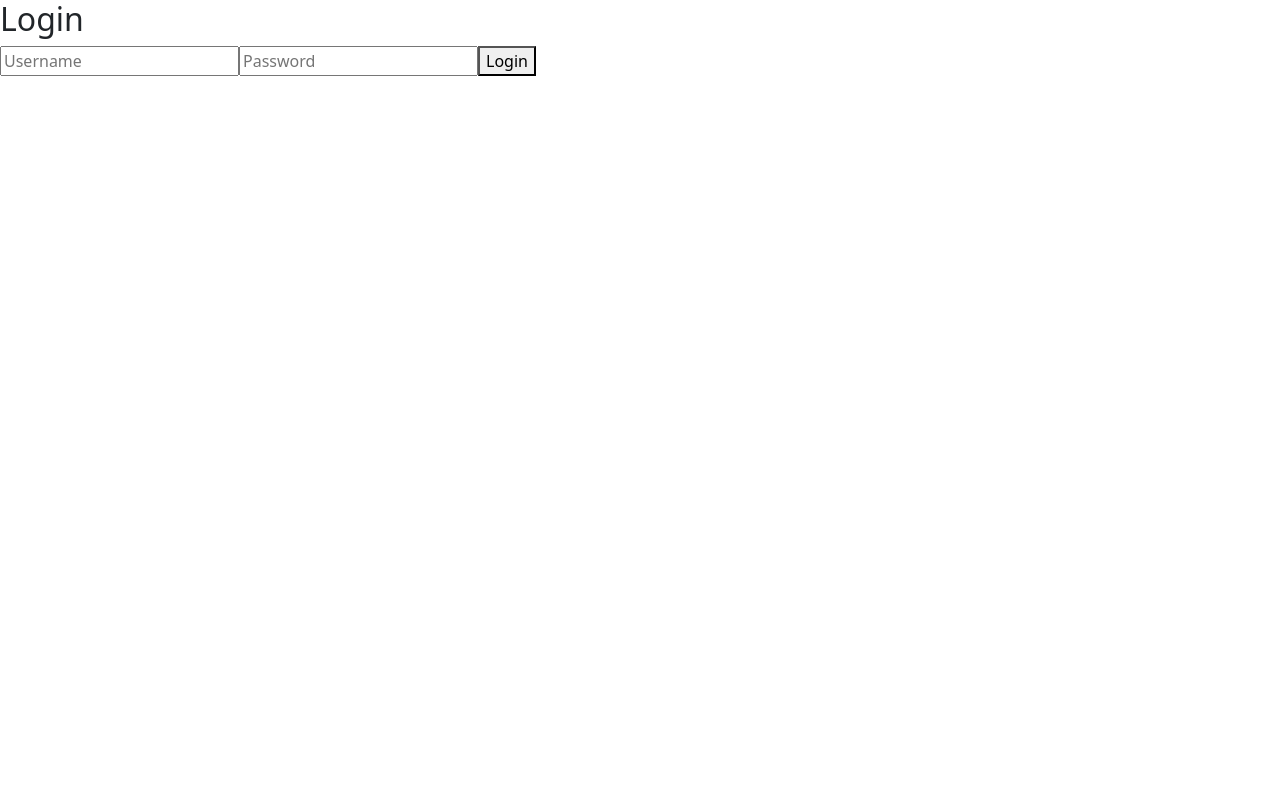
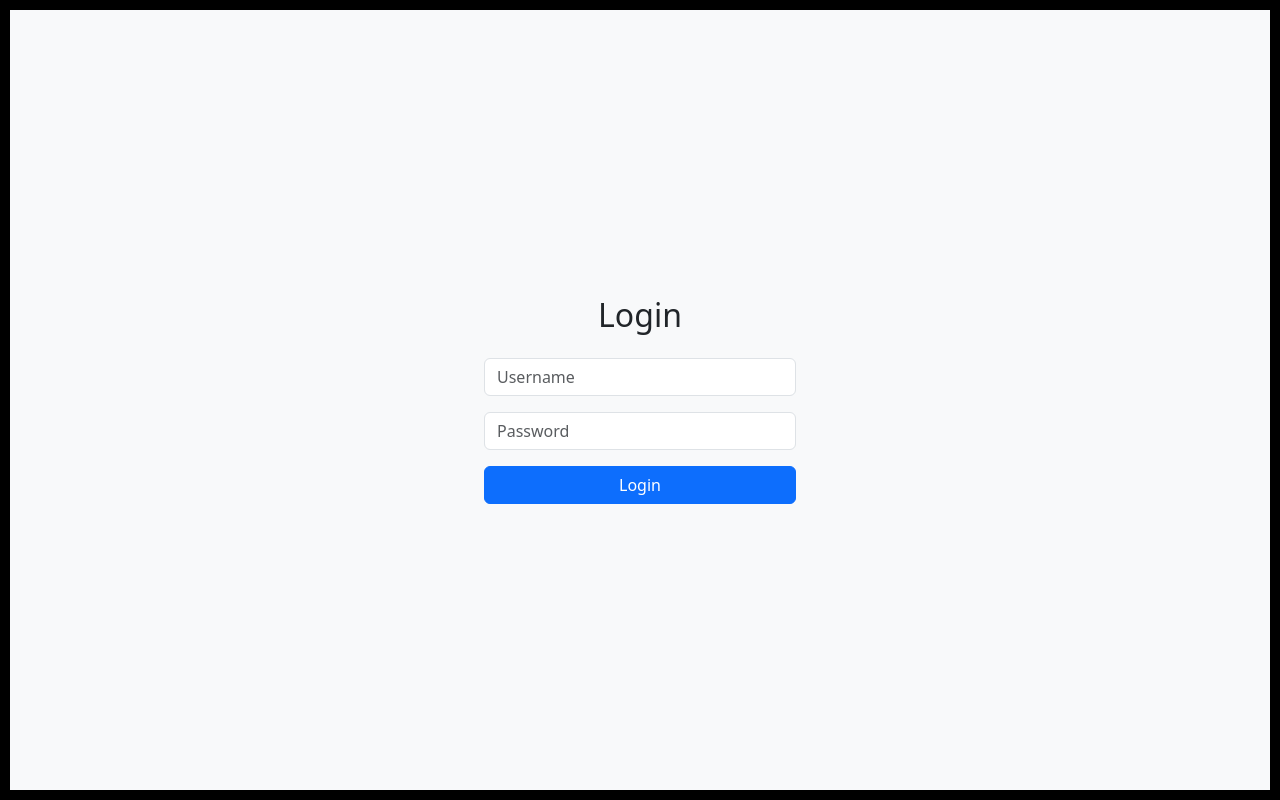
Before and after one commit to ItsAmaan09/WashIT-UI, an Angular app: page /login in a window 1280 px wide. Built offline with nearby package versions, Linux system fonts and the light colour scheme.

Commit message:
update in ui

```diff
--- a/src/app/components/login/login.component.html
+++ b/src/app/components/login/login.component.html
@@ -1,10 +1,42 @@
-<div class="login-container">
-  <h2>Login</h2>
+<div
+  class="d-flex login-box justify-content-center align-items-center vh-100 bg-light"
+>
+  <div class="card-shadow p-4" style="width: 360px; border-radius: 15px">
+    <h2 class="text-center mb-4">Login</h2>
 
-  <input type="text" [(ngModel)]="userName" placeholder="Username" />
-  <input type="password" [(ngModel)]="password" placeholder="Password" />
+    <div class="mb-3">
+      <input
+        class="form-control"
+        type="text"
+        [(ngModel)]="userName"
+        name="userName"
+        placeholder="Username"
+        (input)="onInputChange()"
+      />
+    </div>
+    <div *ngIf="isLoginClicked && !userName" class="text-danger">
+      {{ errorUserName }}
+    </div>
+    <div class="mb-3">
+      <input
+        class="form-control"
+        type="password"
+        [(ngModel)]="password"
+        name="password"
+        placeholder="Password"
+        (input)="onInputChange()"
+      />
+    </div>
+    <div *ngIf="isLoginClicked && !password" class="text-danger">
+      {{ errorPassword }}
+    </div>
 
-  <button (click)="onLogin()">Login</button>
-
-  <p style="color:red;" *ngIf="error">{{ error }}</p>
+    <button
+      class="btn btn-primary w-100"
+      (click)="onLogin()"
+      [disabled]="isLoginClicked && (!userName || !password)"
+    >
+      Login
+    </button>
+  </div>
 </div>
--- a/src/app/components/login/login.component.scss
+++ b/src/app/components/login/login.component.scss
@@ -0,0 +1,3 @@
+.login-box {
+  border: 10px solid black;
+}
--- a/src/app/components/login/login.component.ts
+++ b/src/app/components/login/login.component.ts
@@ -14,7 +14,9 @@ import { Router, RouterModule } from '@angular/router';
 export class LoginComponent implements OnInit {
   userName = '';
   password = '';
-  error: string = '';
+  errorUserName: string = '';
+  errorPassword: string = '';
+  isLoginClicked: boolean = false;
 
   constructor(private authService: AuthService, private router: Router) {}
   ngOnInit(): void {
@@ -24,18 +26,32 @@ export class LoginComponent implements OnInit {
   }
 
   onLogin() {
+    this.isLoginClicked = true;
+
     this.authService
       .login({ username: this.userName, password: this.password })
       .subscribe({
         next: (res) => {
-          debugger;
           this.router.navigate(['/home']);
-          console.log('Login Success');
+          alert('Login Success');
         },
-        error: (err) => {
-          alert(JSON.stringify(err));
-          this.error = 'Invalid Credentials';
+        error: (ex) => {
+          this.errorUserName = '';
+          this.errorPassword = '';
+          if (ex.error?.errors) {
+            const errors = ex.error.errors;
+            if (errors.UserName) this.errorUserName = errors.UserName[0];
+            if (errors.Password) this.errorPassword = errors.Password[0];
+          }
+          if(ex.error?.Message) {
+            alert(ex.error?.Message)
+          }
         },
       });
   }
+
+  onInputChange() {
+    if(this.userName) this.errorUserName = '';
+    if(this.password) this.errorPassword = '';
+  }
 }
```
